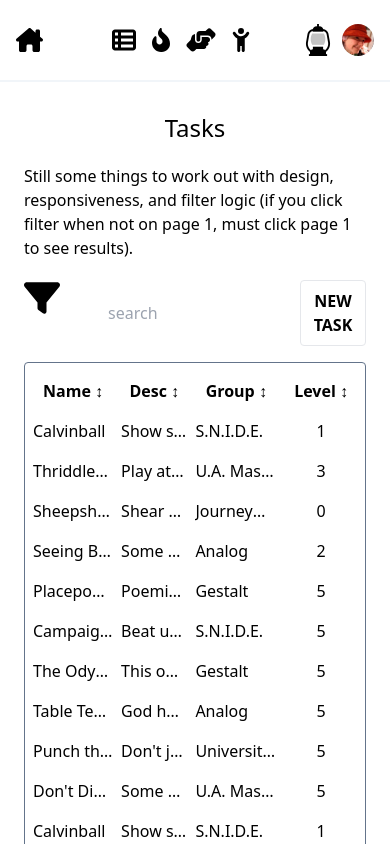
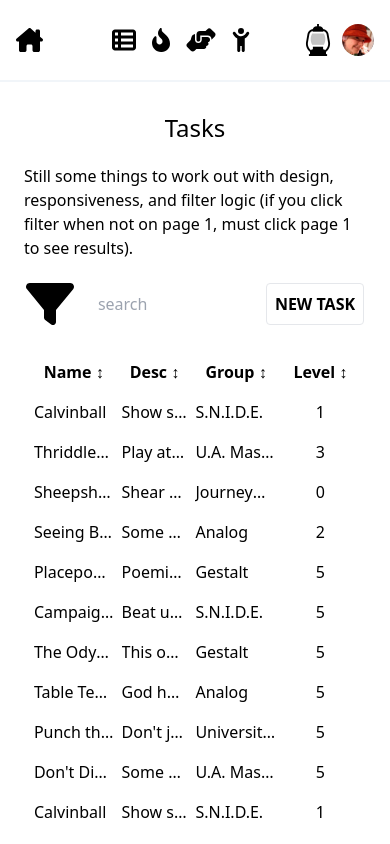
Before and after one commit to ktpeace/w0rld, a Next.js app: page /tasks in a window 390 px wide. Shown: the top 844 px of the page. Built offline with nearby package versions, Linux system fonts and the light colour scheme.

Commit message:
slight table design edits

```diff
--- a/src/components/tasks/TaskMapper.tsx
+++ b/src/components/tasks/TaskMapper.tsx
@@ -124,11 +124,16 @@ const TaskMapper = ({
   // MAIN JSX
   return (
     <div className="max-w-full">
-      <div className="flex justify-between mb-4 gap-6">
+      <div className="flex justify-between mb-4 gap-0 sm:gap-6 items-center sm:items-start">
         {/* Group Filter Selection */}
         <FontAwesomeIcon
           icon={faFilter}
-          className="dark:text-dark inline-block md:hidden text-4xl"
+          className="dark:text-dark inline-block md:hidden text-5xl "
+          onClick={() =>
+            alert(
+              "I don't do anything yet! Try desktop or check back another time."
+            )
+          }
         />
         <div className="hidden md:inline-block ">
           <h3 className="text-center mb-2">GROUP</h3>
@@ -320,7 +325,7 @@ const TaskMapper = ({
       </div>
 
       <div>
-        <table className="table-auto md:table-fixed w-full border rounded border-slate-500 border-separate border-spacing-x-2 sm:border-spacing-x-6 border-spacing-y-4 mb-4 w-full sm:max-w-screen-xl ">
+        <table className="table-auto md:table-fixed w-full border-b border-slate-500 border-separate border-spacing-x-2 sm:border-spacing-x-6 border-spacing-y-4 mb-4 w-full sm:max-w-screen-xl ">
           <thead className="dark:bg-gray-800">
             <tr>
               <th className="md:w-1/5">
```
